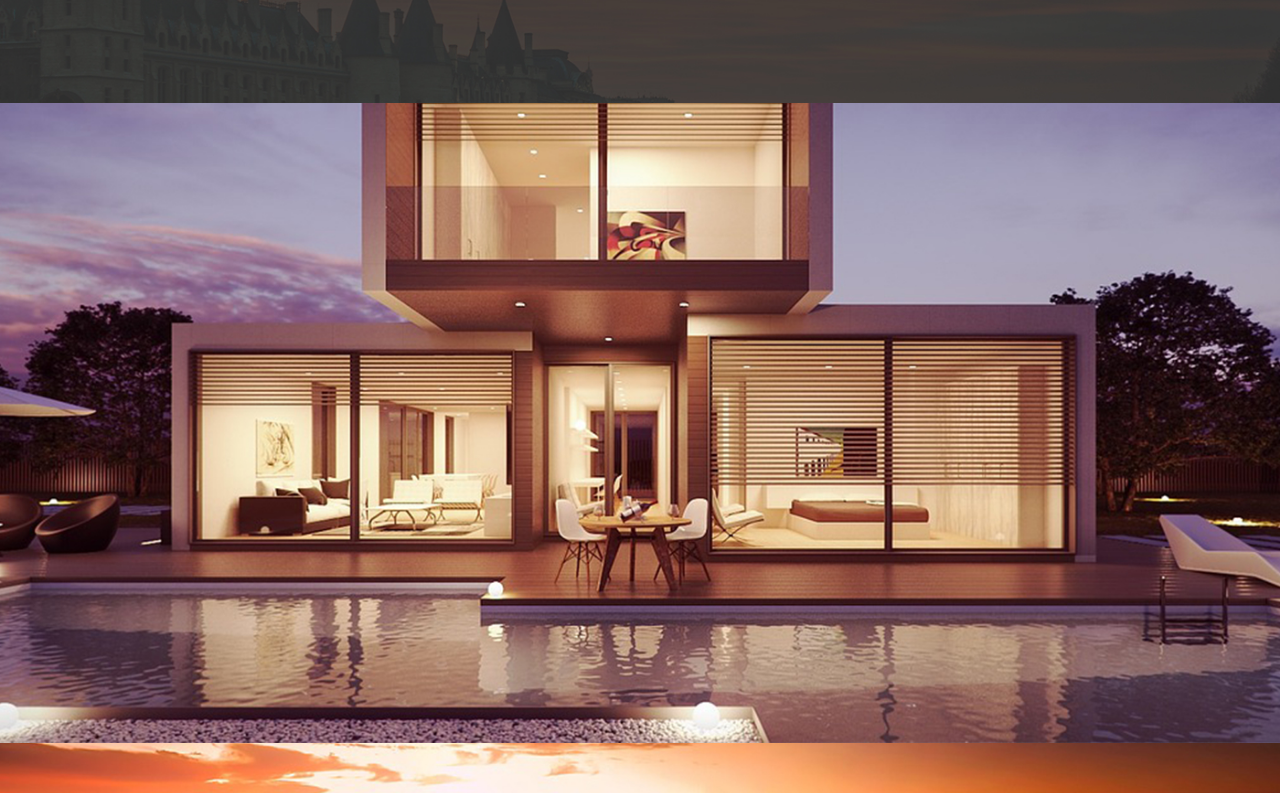
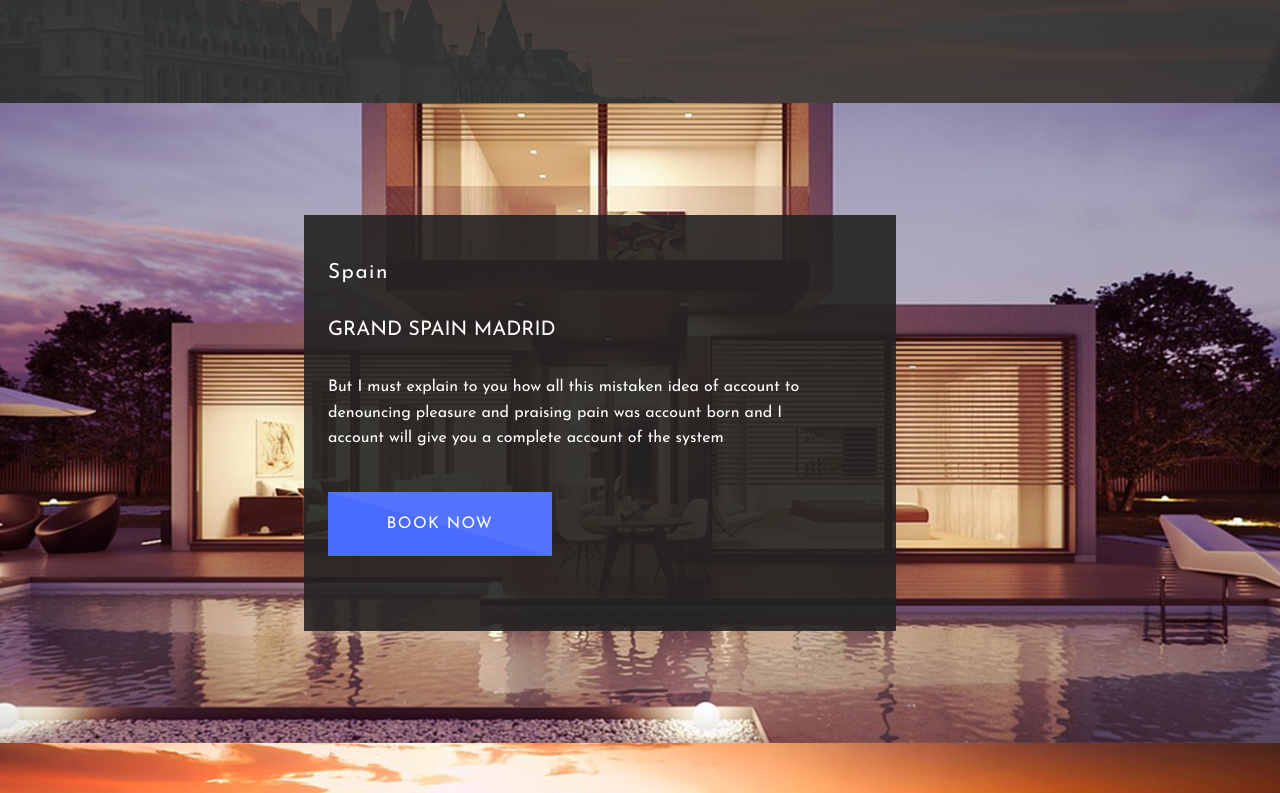
Before and after one commit to AumDigital/Test-Your-Skills, a plain HTML site: page index.html in a window 1280 px wide. Shown: the part 1260-2053 px from the top of the page. Drawn offline with Linux system fonts and the light colour scheme.

Commit message:
sectionvilla

```diff
--- a/index.html
+++ b/index.html
@@ -38,69 +38,81 @@
 
     <nav>
       <div class="nav-container">
-            <div class="logo"> <a href="#section-landing">BHROMAON</a></div>
+        <div class="logo"><a href="#section-landing">BHROMAON</a></div>
         <ul class="nav-list">
-                <li class="nav-item"> <a href=#section>WHO WE ARE</a></li>
-                <li class="nav-item"> <a href=#section>WHAT WE DO</a></li>
-                <li class="nav-item"> <a href=#section>TRAVEL WITH US</a></li>
-                <li class="nav-item"> <a href=#section>CONTACT US</a></li>
+          <li class="nav-item"><a href="#section">WHO WE ARE</a></li>
+          <li class="nav-item"><a href="#section">WHAT WE DO</a></li>
+          <li class="nav-item"><a href="#section">TRAVEL WITH US</a></li>
+          <li class="nav-item"><a href="#section">CONTACT US</a></li>
         </ul>
       </div>
     </nav>
 
     <section id="section-why" class="section-why">
       <div class="container">
-            <div class="container-sectionlayout">
+        <div class="container-layout">
           <div class="container-info">
             <h2>Why Choose Us</h2>
-                    <p>Tion and dislike men who are so beguiled and demoralized by desire by the charms
-                         of pleasure of the moment, so blinded by desire, that they cannot foresee  </p>
-                    <p>Ddislike men who are so beguiled and demoralized by the charms of pleasure
-                         of the moment, so blinded by desire, that.</p>
+            <p>
+              Tion and dislike men who are so beguiled and demoralized by desire
+              by the charms of pleasure of the moment, so blinded by desire,
+              that they cannot foresee
+            </p>
+            <p>
+              Ddislike men who are so beguiled and demoralized by the charms of
+              pleasure of the moment, so blinded by desire, that.
+            </p>
 
             <button class="btn-book">EXPLORE PLACES</button>
-
           </div>
           <div class="container-images">
-                    <img src="/images/huts-thumb.jpg" alt="image of a hut on a lake" class="image-top">
-                    <img src="/images/landscape-thumb.jpg" alt="mountain landscape image" class="image-bottom">
-
+            <img
+              src="/images/huts-thumb.jpg"
+              alt="image of a hut on a lake"
+              class="image-top"
+            />
+            <img
+              src="/images/landscape-thumb.jpg"
+              alt="mountain landscape image"
+              class="image-bottom"
+            />
           </div>
         </div>
-
       </div>
     </section>
 
     <section id="section-villa" class="section-villa">
-        <div class="container">
+      <div class="container justify-left">
+        <div class="container-layout">
+          <div class="container-villa">
+            <h3>Spain</h3>
+            <h2>GRAND SPAIN MADRID</h2>
+            <p>
+              But I must explain to you how all this mistaken idea of account to
+              denouncing pleasure and praising pain was account born and I
+              account will give you a complete account of the system
+            </p>
 
+            <button class="btn-book">BOOK NOW</button>
+          </div>
+        </div>
       </div>
     </section>
 
     <section id="section-location" class="section-location">
       <div class="container">
-
+        <div class="container-layout">
+          <div class="container-villa right"></div>
+        </div>
       </div>
     </section>
 
     <section id="section-reviews" class="section-reviews">
-        <div class="container">
-
-        </div>
+      <div class="container"></div>
     </section>
 
     <section id="contact">
-        <footer>
-
-        </footer>
+      <footer></footer>
     </section>
-
-
-
-
-
-
-
-
   </body>
 </html>
--- /dev/null
+++ b/styles/_sectionvilla.scss
@@ -0,0 +1,44 @@
+.container.justify-left {
+  display: flex;
+  justify-content: center;
+  align-items: flex-start;
+}
+
+.container-villa {
+  max-width: 34rem;
+  width: 100%;
+  min-height: 23rem;
+  background-color: rgb(35, 35, 35, 0.9);
+  padding: 1.5rem;
+
+  & h3 {
+    font-size: 1.3rem;
+    font-style: normal;
+    font-weight: 400;
+    letter-spacing: 1.5px;
+    line-height: 1.6rem;
+
+    margin-bottom: 2rem;
+  }
+
+  & h2 {
+    font-size: 1.25rem;
+    font-style: normal;
+    font-weight: 400;
+    line-height: 1.6rem;
+
+    margin-bottom: 2rem;
+  }
+
+  & p {
+    max-width: 31rem;
+    width: 100%;
+
+    font-size: 1rem;
+    font-style: normal;
+    font-weight: 400;
+    line-height: 1.6rem;
+
+    margin-bottom: 2.5rem;
+  }
+}
--- a/styles/_sectionwhy.scss
+++ b/styles/_sectionwhy.scss
@@ -1,4 +1,4 @@
-.container-sectionlayout {
+.container-layout {
   max-width: 75rem;
   width: 100%;
   display: flex;
@@ -23,6 +23,9 @@
 }
 
 & .container-info p {
+    font-family: $main-font;
+    color: $text-color;
+
     font-size: 1rem;
     font-style: normal;
     font-weight: 400;
--- a/styles/index.scss
+++ b/styles/index.scss
@@ -4,6 +4,7 @@
 @import "search";
 @import "nav";
 @import "sectionwhy";
+@import "sectionvilla";
 
 body {
   font-family: $main-font;
```
Also changed, not shown: styles/index.css, 1 other file. Lines whose indentation alone changed are shown as unchanged.
